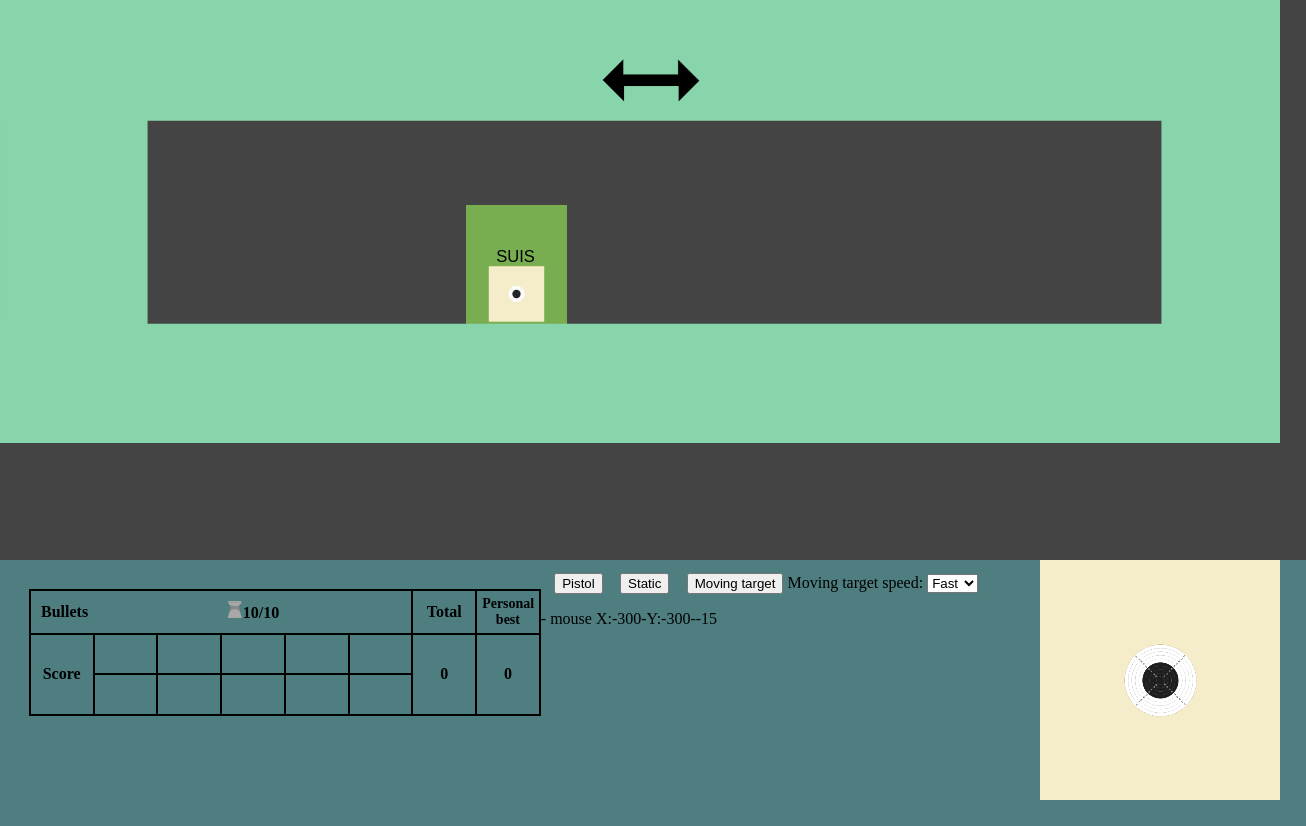
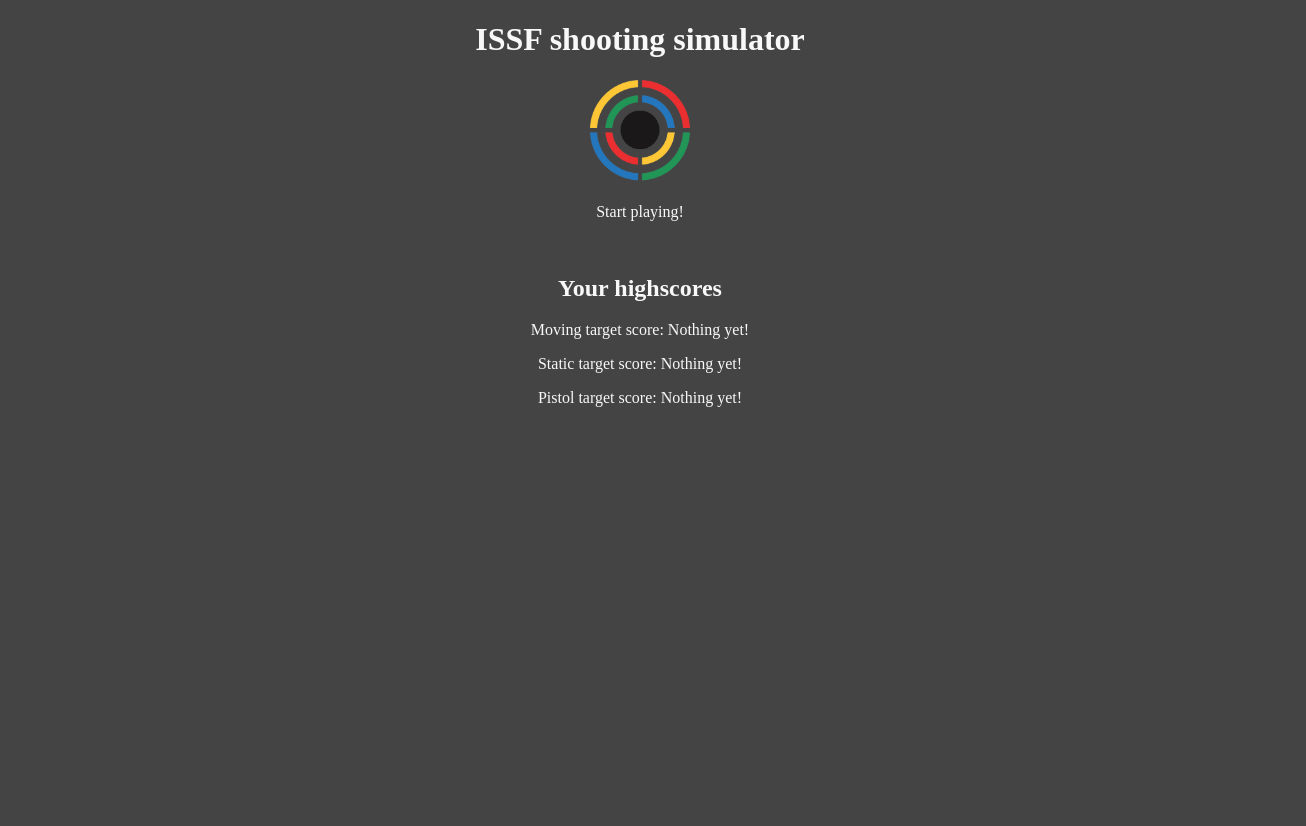
Before and after one commit to ropm/VWD, a plain HTML site: page ISSF.html in a window 1280 px wide. Shown: the whole page, 1306 px wide, since content can reach past the window. After the commit the page ends 800 px from the top, so only its background shows below. Drawn offline with Linux system fonts and the light colour scheme.

Commit message:
main menu

```diff
--- a/ISSF.html
+++ b/ISSF.html
@@ -20,7 +20,17 @@
         <audio id="gun_empty">
             <source src="https://www.soundjay.com/mechanical/sounds/gun-trigger-click-01.mp3" type="audio/mpeg">
         </audio>
-      <div class="top" onclick="addScore()" onmouseover="mouseHover(true)">
+        <div id="mainMenu">
+            <h1>ISSF shooting simulator</h1>
+            <img class="issfLogo" src="issf_logo.png" onclick="toggleMenu(true)"/>
+            <p>Start playing!</p>
+            <br>
+            <h2>Your highscores</h2>
+            <p id="movingTargTxt"></p>
+            <p id="staticTargTxt"></p>
+            <p id="pistolTargTxt"></p>
+        </div>
+      <div id="topDiv" class="top hidden-toggle" onclick="addScore()" onmouseover="mouseHover(true)">
             <img src="PaperPistol.svg" style="display:none" id="paperPistol"/>
             <img src="PaperStatic.svg" style="display:none" id="paperStatic"/>
             <img src="PaperMoving.svg" style="display:none" id="paperMoving"/>
@@ -32,7 +42,8 @@
             <img src="scopeStatic.svg" style="display:none" class="scope sStatic" id="scopeStatic"/>
             <img src="scopeMoving.svg" style="display:none" class="scope sMoving" id="scopeMoving"/>
         </div>
-        <div class="bottom" onmouseover="mouseHover(false)">
+        <div id="bottomDiv" class="bottom hidden-toggle" onmouseover="mouseHover(false)">
+            <button onclick="toggleMenu(false)">Back to menu</button>
             <button onclick="changePistol()">Pistol</button>
             <button onclick="changeStatic()">Static</button>
             <button onclick="changeMoving()">Moving target</button>
--- a/code.js
+++ b/code.js
@@ -41,9 +41,20 @@ function setSway(){
     }
 }
 
+/**
+ * Gets and sets highscores from localstorage to the main menu
+ */
+function getHighscores() {
+    document.getElementById("movingTargTxt").innerText = `Moving target score: ${localStorage.getItem("movingScore") ? localStorage.getItem("movingScore") : 'Nothing yet!'}`;
+    document.getElementById("staticTargTxt").innerText = `Static target score: ${localStorage.getItem("staticScore") ? localStorage.getItem("staticScore") : 'Nothing yet!'}`;
+    document.getElementById("pistolTargTxt").innerText = `Pistol target score: ${localStorage.getItem("pistolScore") ? localStorage.getItem("pistolScore") : 'Nothing yet!'}`;
+}
+
 function main() {
-    document.getElementById("scopeMoving").style.display = "inline"
-    document.getElementById("targetMoving").style.display = "inline"
+    document.getElementById("scopeMoving").style.display = "inline";
+    document.getElementById("targetMoving").style.display = "inline";
+
+    getHighscores();
 
     SCORE_TABLE = document.getElementById("scoreTable");
     SCORE_TABLE.children[0].children[1].children[6].innerHTML = TOTAL_SCORE;
@@ -538,4 +549,26 @@ function drawShot(shot) {
     }
 }
 
+/**
+ * Toggle visibility of main menu and rest of the game.
+ * @param {boolean} hide
+ */
+function toggleMenu(hide) {
+    getHighscores();
+    const top = document.getElementById('topDiv');
+    const bot = document.getElementById('bottomDiv');
+    const menu = document.getElementById('mainMenu');
+    if (hide) {
+        top.classList.remove('hidden-toggle');
+        bot.classList.remove('hidden-toggle');
+        menu.classList.add('hidden-toggle');
+    }else {
+        resetScore();
+        top.classList.add('hidden-toggle');
+        bot.classList.add('hidden-toggle');
+        menu.classList.remove('hidden-toggle');
+    }
+
+}
+
 requestAnimationFrame(swayMouse);
--- a/style.css
+++ b/style.css
@@ -8,7 +8,6 @@ body {
 button {
     bottom: 10px;
     margin-left: 1em;
-
 }
 
 canvas {
@@ -71,7 +70,6 @@ canvas {
     left: 0;
     right: 0;
     padding: 1%;
-
 }
 
 /* Pisteentaulukko */
@@ -111,3 +109,19 @@ td {
 .hidden-toggle {
     display: none;
 }
+
+#mainMenu {
+    text-align: center;
+    color: #f8f8f8;
+}
+
+.issfLogo {
+    width: 100px;
+    height: auto;
+}
+
+.issfLogo:hover {
+    width: 103px;
+    height: auto;
+    cursor: pointer;
+}
```
Also changed, not shown: issf_logo.png (added).
